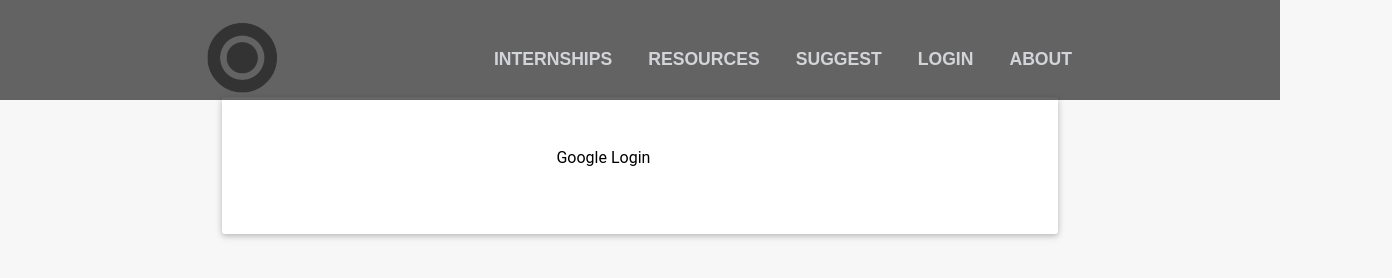
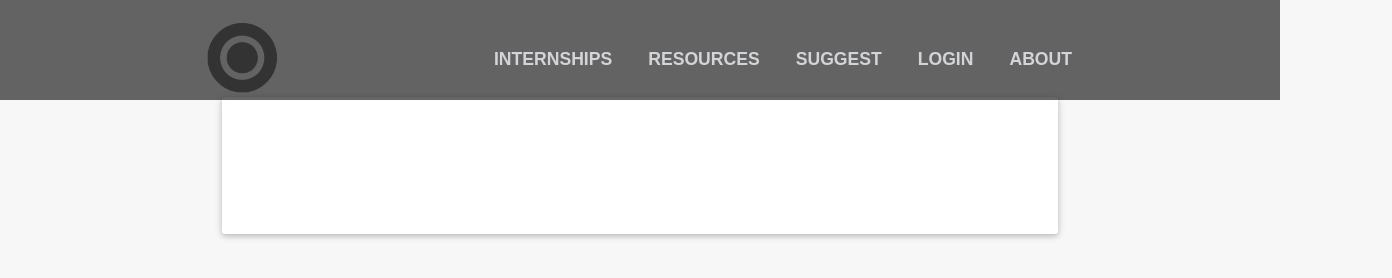
Before and after one commit to 0807Jpatel/Interview-Avenue, a plain HTML site: page views/login.html in a window 1280 px wide. Shown: the whole page, 1392 px wide, since content can reach past the window. Drawn offline with Linux system fonts and the light colour scheme; no server answers.

Commit message:
removed "google login"

```diff
--- a/views/login.html
+++ b/views/login.html
@@ -43,10 +43,10 @@
 
     <div class="content" id="content">
         <div class="card" id="cardtemplate">
-            <div id="googleLoginBtn" style="position: relative; top: 37%; left: 40%">Google Login</button>
+            <div id="googleLoginBtn" style="position: relative; top: 37%; left: 40%"></button>
             <script>
         function renderButton() { gapi.signin2.render('googleLoginBtn', { 'width': 240, 'height': 50, 'longtitle':
-true, 'theme': 'dark' }); }
+        true, 'theme': 'dark' }); }
     </script>
         </div>
     </div>
```
